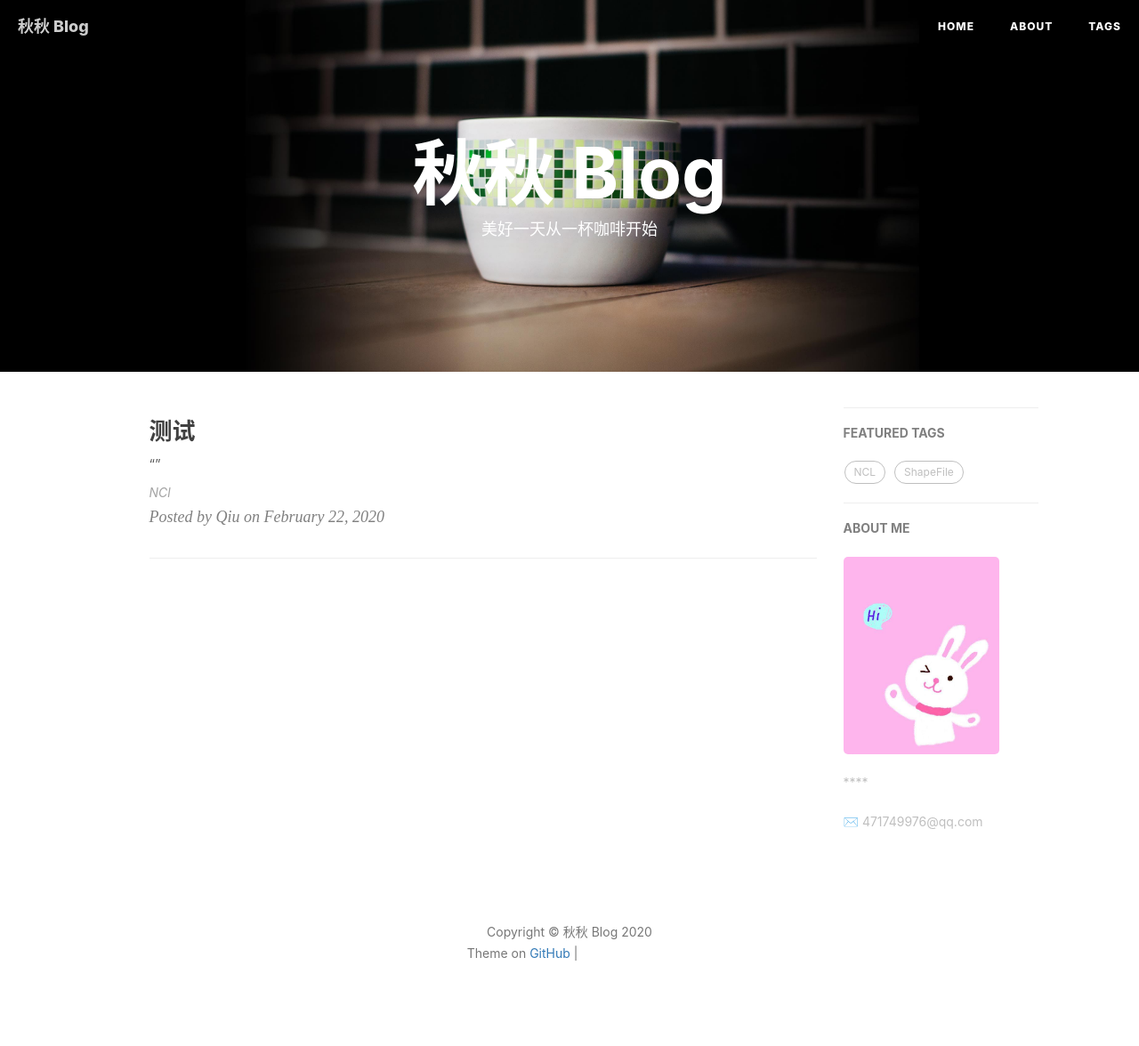
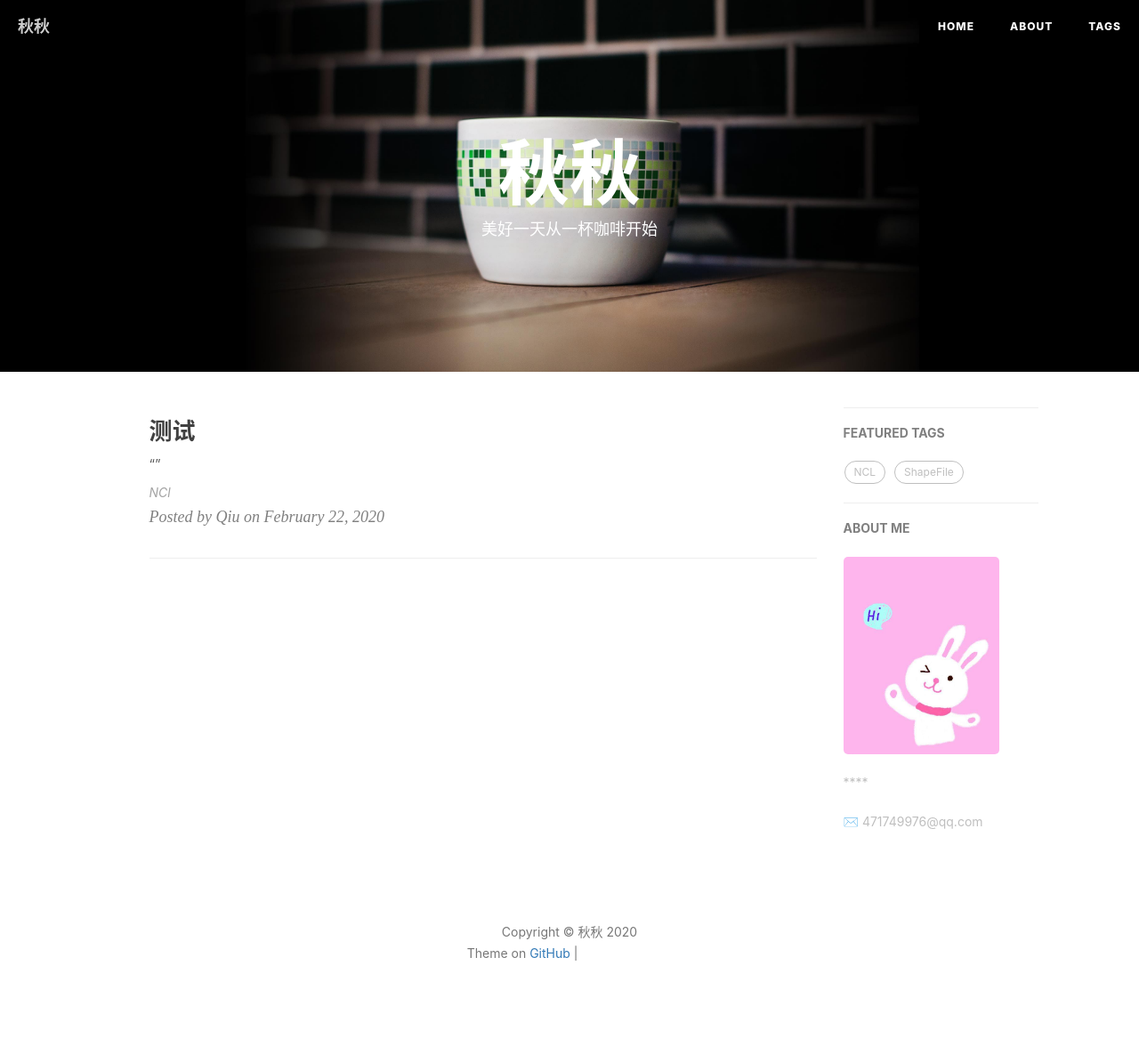
Before and after one commit to qiuzeng296/qiuzeng296.github.io, a Jekyll site: the page built from index.html, in a window 1280 px wide. Shown: the whole page at 89% size. Built offline with Jekyll 4.4.1, drawn with Linux system fonts in a browser that asks for light colours; nearby versions of some CDN libraries; the list of posts is cut into pages by our own code; comment, search, counter and statistics services are not loaded; grey boxes are pictures that could not be loaded.

Commit message:
Update _config.yml

```diff
--- a/_config.yml
+++ b/_config.yml
@@ -1,5 +1,5 @@
 # Site settings
-title: 秋秋 Blog
+title: 秋秋
 SEOTitle: 秋秋的博客 | Qiu Blog
 header-img: img/post-bg-github-cup.jpg
 email: 471749976@qq.com
```
